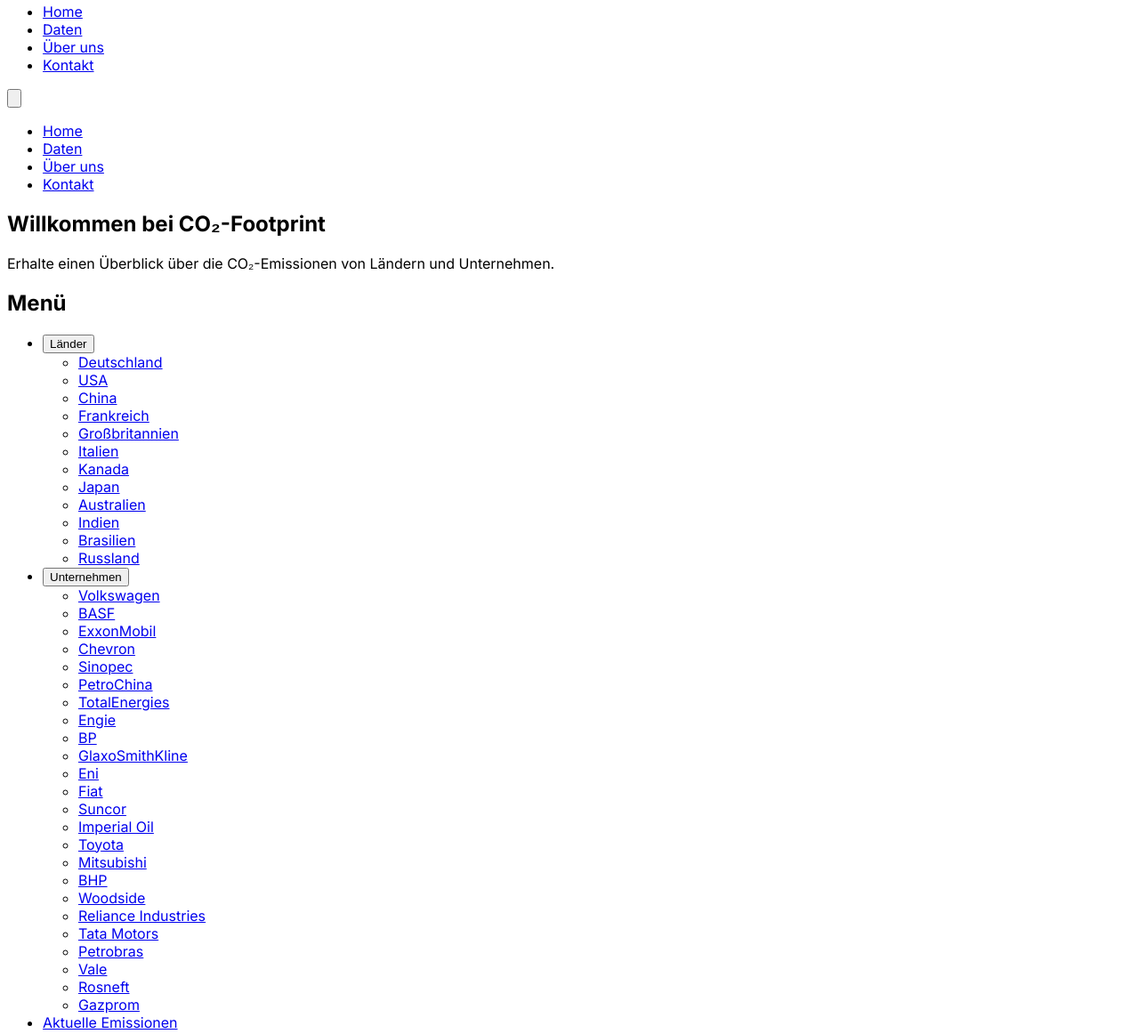
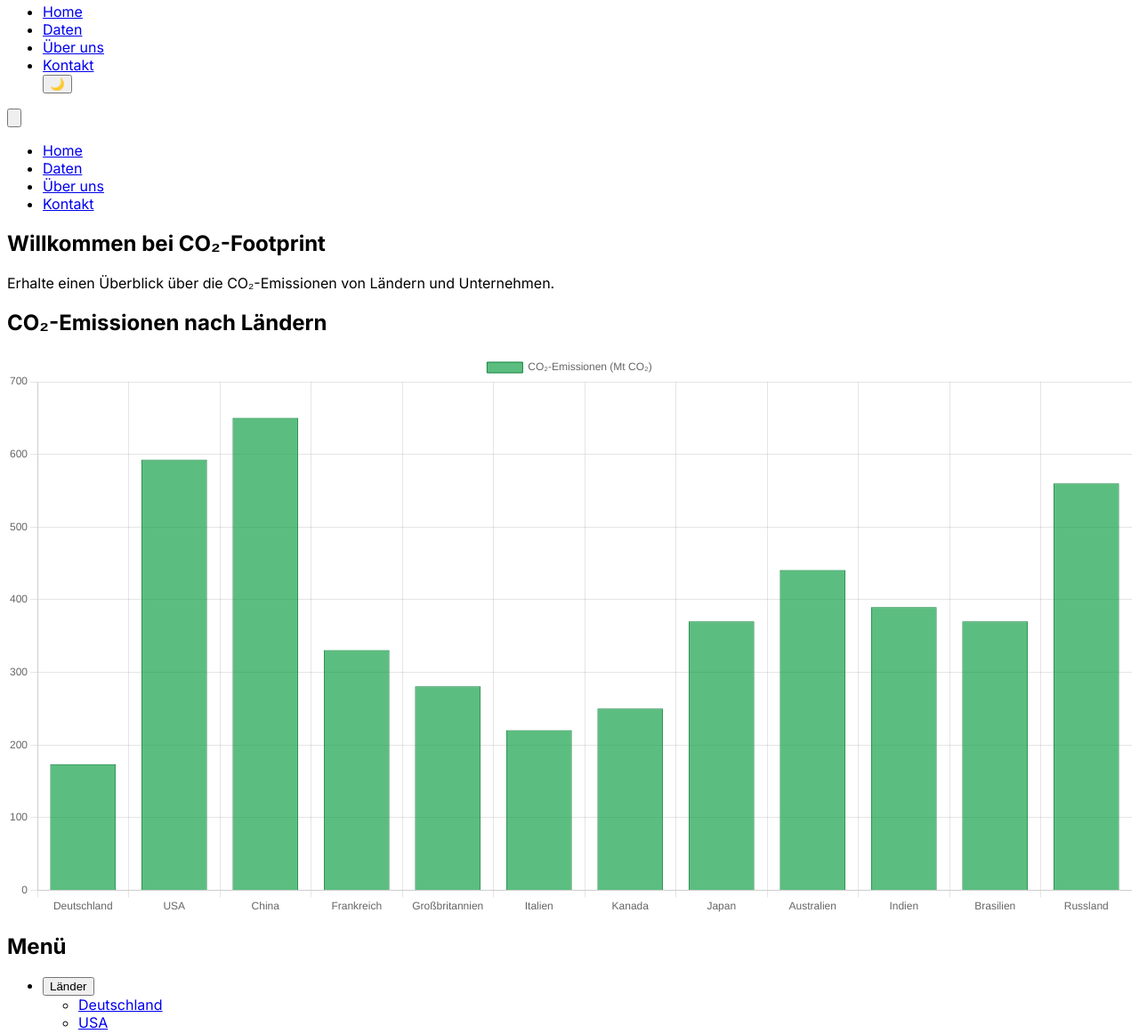
Before and after one commit to Mmaxi1/co2-footprint-webapp, a plain HTML site: page index.html in a window 1280 px wide. Shown: the part 125-1287 px from the top of the page at 89% size. Drawn offline with nearby package versions, Linux system fonts and the light colour scheme; files that its build step writes are made by us from their sources.

Commit message:
Grundlayout

```diff
--- a/index.html
+++ b/index.html
@@ -7,6 +7,7 @@
   <link rel="stylesheet" href="css/output.css">
   <!-- Optional: Google Font "Inter" -->
   <link rel="stylesheet" href="https://fonts.googleapis.com/css2?family=Inter:wght@400;600;700&display=swap">
+  <script src="https://cdn.jsdelivr.net/npm/chart.js"></script>
   <style>
     body {
       font-family: 'Inter', sans-serif;
@@ -33,6 +34,9 @@
         <li><a href="#data" class="hover:underline transition-colors duration-200">Daten</a></li>
         <li><a href="#about" class="hover:underline transition-colors duration-200">Über uns</a></li>
         <li><a href="#contact" class="hover:underline transition-colors duration-200">Kontakt</a></li>
+        <button id="dark-mode-toggle" class="ml-4 p-2 rounded-full bg-gray-200 dark:bg-gray-700 text-gray-800 dark:text-white transition-colors">
+          🌙
+        </button>
       </ul>
     </nav>
     <!-- Burger-Button für Mobile -->
@@ -60,6 +64,13 @@
     <p class="mt-4 text-gray-600">
       Erhalte einen Überblick über die CO₂-Emissionen von Ländern und Unternehmen.
     </p>
+  </div>
+</section>
+
+<section id="chart" class="py-10">
+  <div class="max-w-7xl mx-auto px-4">
+    <h2 class="text-2xl font-bold mb-4">CO₂-Emissionen nach Ländern</h2>
+    <canvas id="co2Chart"></canvas>
   </div>
 </section>
 
@@ -121,9 +132,6 @@
             <li><a href="#" class="sidebar-link block text-green-600 hover:text-green-800 transition-colors">Rosneft</a></li>
             <li><a href="#" class="sidebar-link block text-green-600 hover:text-green-800 transition-colors">Gazprom</a></li>
           </ul>
-        </li>
-        <!-- Direktlink: Aktuelle Emissionen -->
-        <li><a href="#" class="sidebar-link block text-green-700 hover:text-green-800 transition-colors">Aktuelle Emissionen</a></li>
       </ul>
     </aside>
 
--- a/js/script.js
+++ b/js/script.js
@@ -34,6 +34,30 @@
     setTimeout(initApp, 500);
 });
 
+document.addEventListener("DOMContentLoaded", () => {
+    console.log("DOM vollständig geladen.");
+
+    const darkModeToggle = document.getElementById("dark-mode-toggle");
+
+    // Dark Mode aus localStorage abrufen
+    if (localStorage.getItem("darkMode") === "enabled") {
+        document.documentElement.classList.add("dark");
+        darkModeToggle.textContent = "☀️"; // Wechsel zu Sonne-Icon
+    }
+
+    // Dark Mode umschalten
+    darkModeToggle.addEventListener("click", () => {
+        document.documentElement.classList.toggle("dark");
+        if (document.documentElement.classList.contains("dark")) {
+            localStorage.setItem("darkMode", "enabled");
+            darkModeToggle.textContent = "☀️"; // Sonne für Hell-Modus
+        } else {
+            localStorage.setItem("darkMode", "disabled");
+            darkModeToggle.textContent = "🌙"; // Mond für Dunkel-Modus
+        }
+    });
+});
+
 // Asynchrone Funktion zum Laden der Daten
 async function initApp() {
     try {
@@ -49,6 +73,7 @@
         originalData = data;
 
         populateTable(data);
+        generateChart(data);
         populateFilters(data);
 
         // Formular-Reset: Tabelle mit Originaldaten neu befüllen
@@ -63,6 +88,46 @@
         document.querySelector("main").innerHTML +=
             "<p class='text-red-500 font-bold mt-4'>Daten konnten nicht geladen werden. Überprüfe den Server oder die Datei 'data/emissions.json'.</p>";
     }
+}
+
+function generateChart(data) {
+    const countryEmissions = {};
+
+    // Emissionen pro Land berechnen
+    data.forEach(entry => {
+        if (!countryEmissions[entry.land]) {
+            countryEmissions[entry.land] = 0;
+        }
+        countryEmissions[entry.land] += entry.emissionen;
+    });
+
+    // Labels & Werte für das Diagramm
+    const labels = Object.keys(countryEmissions);
+    const values = Object.values(countryEmissions);
+
+    // Chart.js Diagramm erstellen
+    const ctx = document.getElementById("co2Chart").getContext("2d");
+    new Chart(ctx, {
+        type: "bar",
+        data: {
+            labels: labels,
+            datasets: [{
+                label: "CO₂-Emissionen (Mt CO₂)",
+                data: values,
+                backgroundColor: "rgba(22, 163, 74, 0.7)",
+                borderColor: "rgba(19, 129, 61, 1)",
+                borderWidth: 1
+            }]
+        },
+        options: {
+            responsive: true,
+            scales: {
+                y: {
+                    beginAtZero: true
+                }
+            }
+        }
+    });
 }
 
 // Befüllt die Tabelle mit den gegebenen Daten
```
